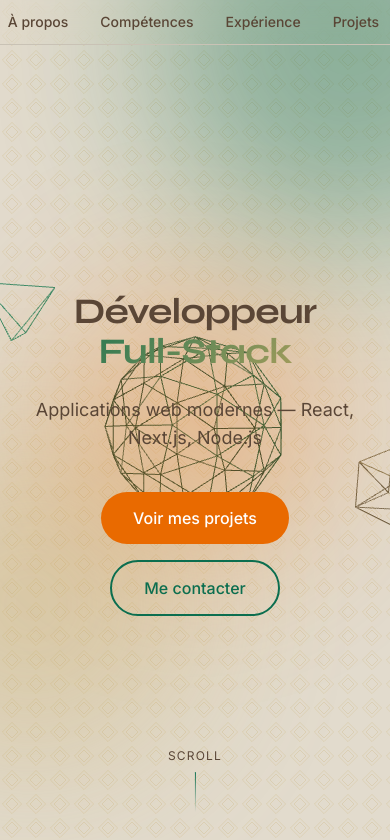
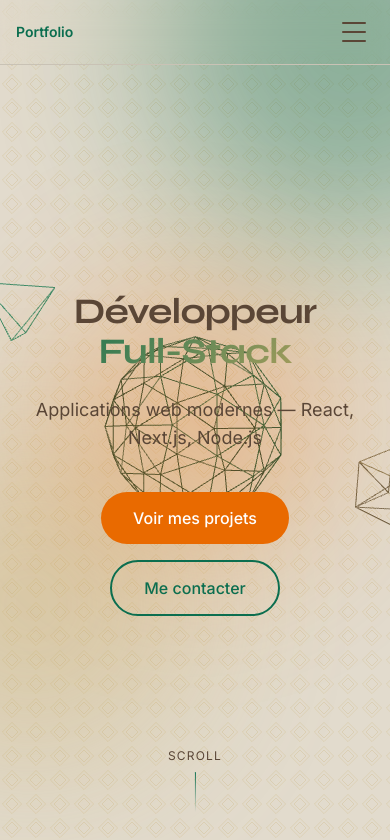
Before and after one commit to ABBESAmine/portfolio, a Next.js app: page / in a window 390 px wide. Shown: the top 840 px of the page. Built offline with nearby package versions, Linux system fonts and the light colour scheme.

Commit message:
menu burger

```diff
--- a/src/components/Nav.tsx
+++ b/src/components/Nav.tsx
@@ -15,21 +15,39 @@ const sections = [
   { id: "contact", label: "Contact" },
 ];
 
+function BurgerIcon({ open }: { open: boolean }) {
+  return (
+    <span className="relative flex h-5 w-6 flex-col justify-between" aria-hidden>
+      <span
+        className={`block h-0.5 w-full rounded-full bg-current transition-all duration-300 ${
+          open ? "translate-y-2 rotate-45" : ""
+        }`}
+      />
+      <span
+        className={`block h-0.5 w-full rounded-full bg-current transition-all duration-300 ${
+          open ? "opacity-0 scale-x-0" : ""
+        }`}
+      />
+      <span
+        className={`block h-0.5 w-full rounded-full bg-current transition-all duration-300 ${
+          open ? "-translate-y-2 -rotate-45" : ""
+        }`}
+      />
+    </span>
+  );
+}
+
 export function Nav() {
   const desktopRef = useRef<HTMLElement>(null);
-  const mobileRef = useRef<HTMLElement>(null);
+  const mobileMenuRef = useRef<HTMLDivElement>(null);
   const [activeId, setActiveId] = useState<string>("hero");
+  const [mobileOpen, setMobileOpen] = useState(false);
 
   useEffect(() => {
     gsap.fromTo(
       desktopRef.current?.querySelectorAll("a") ?? [],
       { x: -10, opacity: 0 },
       { x: 0, opacity: 1, duration: 0.4, stagger: 0.06, delay: 0.6 }
-    );
-    gsap.fromTo(
-      mobileRef.current?.querySelectorAll("a") ?? [],
-      { y: -10, opacity: 0 },
-      { y: 0, opacity: 1, duration: 0.4, stagger: 0.05, delay: 0.4 }
     );
   }, []);
 
@@ -48,55 +66,92 @@ export function Nav() {
     return () => triggers.forEach((t) => t?.kill());
   }, []);
 
-  const linkBase =
-    "text-sm font-medium transition-all duration-300 block";
+  useEffect(() => {
+    if (mobileOpen) {
+      document.body.style.overflow = "hidden";
+    } else {
+      document.body.style.overflow = "";
+    }
+    return () => {
+      document.body.style.overflow = "";
+    };
+  }, [mobileOpen]);
+
+  const closeMobile = () => setMobileOpen(false);
+
+  const linkBase = "text-sm font-medium transition-all duration-300 block";
   const linkActive = "text-heading";
   const linkInactive = "text-muted hover:text-heading";
 
+  const navLinks = sections.map(({ id, label }) => {
+    const isActive = activeId === id;
+    return (
+      <a
+        key={id}
+        href={`#${id}`}
+        onClick={closeMobile}
+        className={`${linkBase} ${isActive ? linkActive : linkInactive} py-2`}
+        style={isActive ? { transform: "translateX(8px)" } : undefined}
+      >
+        {label}
+      </a>
+    );
+  });
+
   return (
     <>
-      {/* Desktop: nav à gauche, liens en colonne, texte horizontal */}
+      {/* Desktop: nav à gauche, liens en colonne */}
       <nav
         ref={desktopRef}
         className="fixed left-6 top-1/2 -translate-y-1/2 z-50 hidden lg:flex flex-col gap-12"
         aria-label="Navigation principale"
       >
-        {sections.map(({ id, label }) => {
-          const isActive = activeId === id;
-          return (
-            <a
-              key={id}
-              href={`#${id}`}
-              className={`${linkBase} ${isActive ? linkActive : linkInactive}`}
-              style={{ transform: isActive ? "translateX(8px)" : "translateX(0)" }}
-            >
-              {label}
-            </a>
-          );
-        })}
+        {navLinks}
       </nav>
-      {/* Mobile: barre en haut horizontale */}
-      <nav
-        ref={mobileRef}
-        className="fixed top-0 left-0 right-0 z-50 lg:hidden bg-background/80 backdrop-blur-md border-b border-border"
-        aria-label="Navigation principale"
-      >
-        <div className="flex items-center justify-center gap-8 px-4 py-3 overflow-x-auto">
-          {sections.map(({ id, label }) => {
-            const isActive = activeId === id;
-            return (
-              <a
-                key={id}
-                href={`#${id}`}
-                className={`${linkBase} whitespace-nowrap ${isActive ? linkActive : linkInactive}`}
-                style={{ transform: isActive ? "translateX(6px)" : "translateX(0)" }}
-              >
-                {label}
-              </a>
-            );
-          })}
+
+      {/* Mobile: barre + bouton burger */}
+      <header className="fixed top-0 left-0 right-0 z-50 lg:hidden">
+        <div className="flex items-center justify-between bg-background/90 backdrop-blur-md border-b border-border px-4 py-3">
+          <a href="#hero" className="text-sm font-semibold text-heading" onClick={closeMobile}>
+            Portfolio
+          </a>
+          <button
+            type="button"
+            onClick={() => setMobileOpen((o) => !o)}
+            className="flex h-10 w-10 items-center justify-center rounded-lg text-foreground hover:bg-card focus:outline-none focus:ring-2 focus:ring-heading/30"
+            aria-label={mobileOpen ? "Fermer le menu" : "Ouvrir le menu"}
+            aria-expanded={mobileOpen}
+          >
+            <BurgerIcon open={mobileOpen} />
+          </button>
         </div>
-      </nav>
+
+        {/* Panneau menu mobile */}
+        <div
+          ref={mobileMenuRef}
+          className={`absolute left-0 right-0 top-[49px] border-b border-border bg-background/98 backdrop-blur-md shadow-lg transition-all duration-300 ease-out lg:hidden ${
+            mobileOpen ? "visible opacity-100" : "invisible opacity-0 pointer-events-none"
+          }`}
+          aria-hidden={!mobileOpen}
+        >
+          <nav
+            className="flex flex-col gap-1 px-6 py-4"
+            aria-label="Navigation mobile"
+          >
+            {navLinks}
+          </nav>
+        </div>
+
+        {/* Overlay pour fermer au clic extérieur (optionnel, sur grand écran tactile) */}
+        {mobileOpen && (
+          <button
+            type="button"
+            className="fixed inset-0 top-[49px] z-[-1] bg-black/20 lg:hidden"
+            onClick={closeMobile}
+            aria-label="Fermer le menu"
+          />
+        )}
+      </header>
     </>
   );
 }
```
